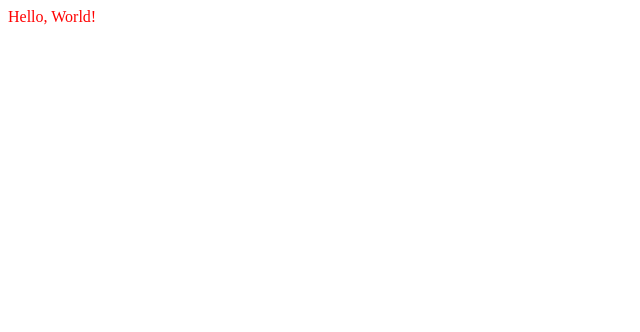
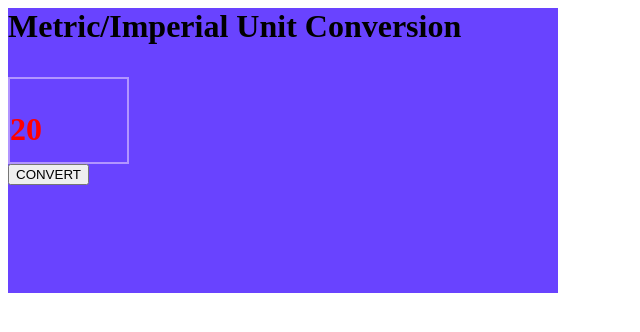
Before and after one commit to dmytrochupryna1/unit-converter, a plain HTML site: page index.html in a window 1280 px wide. Shown: the whole page, without its empty margins (0-640 px from the left). Drawn offline with Linux system fonts and the light colour scheme.

Commit message:
layout of the input section

```diff
--- a/index.css
+++ b/index.css
@@ -1,3 +1,16 @@
+
+.input-container {
+    background: #6943FF;
+    width: 550px;
+    height: 285px;
+}
+
+.input-box {
+    width: 117px;
+    height: 83px;
+    border: 2px solid #B295FF
+}
+
 p {
     color: red;
 }
--- a/index.html
+++ b/index.html
@@ -3,7 +3,13 @@
         <link rel="stylesheet" href="index.css">
     </head>
     <body>
-        <p id="p-el">hello</p>
+        <div class="input-container">
+            <h1 id="title-el">Metric/Imperial Unit Conversion</p>
+            <div class="input-box">
+                <p id="input-el">20</p>
+            </div>
+            <button>CONVERT</button>
+        </div>
         <script src="index.js"></script>
     </body>
 </html>
```
